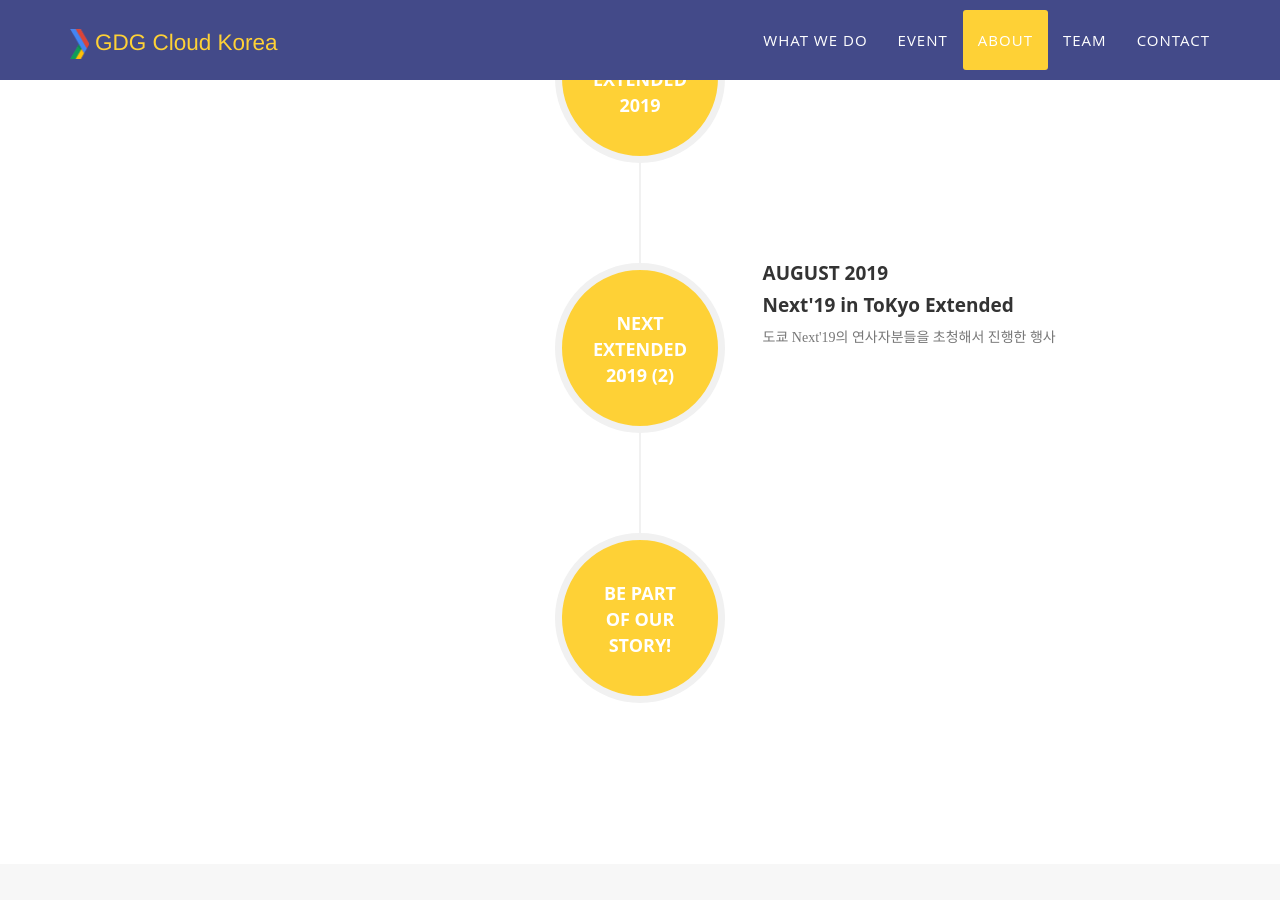
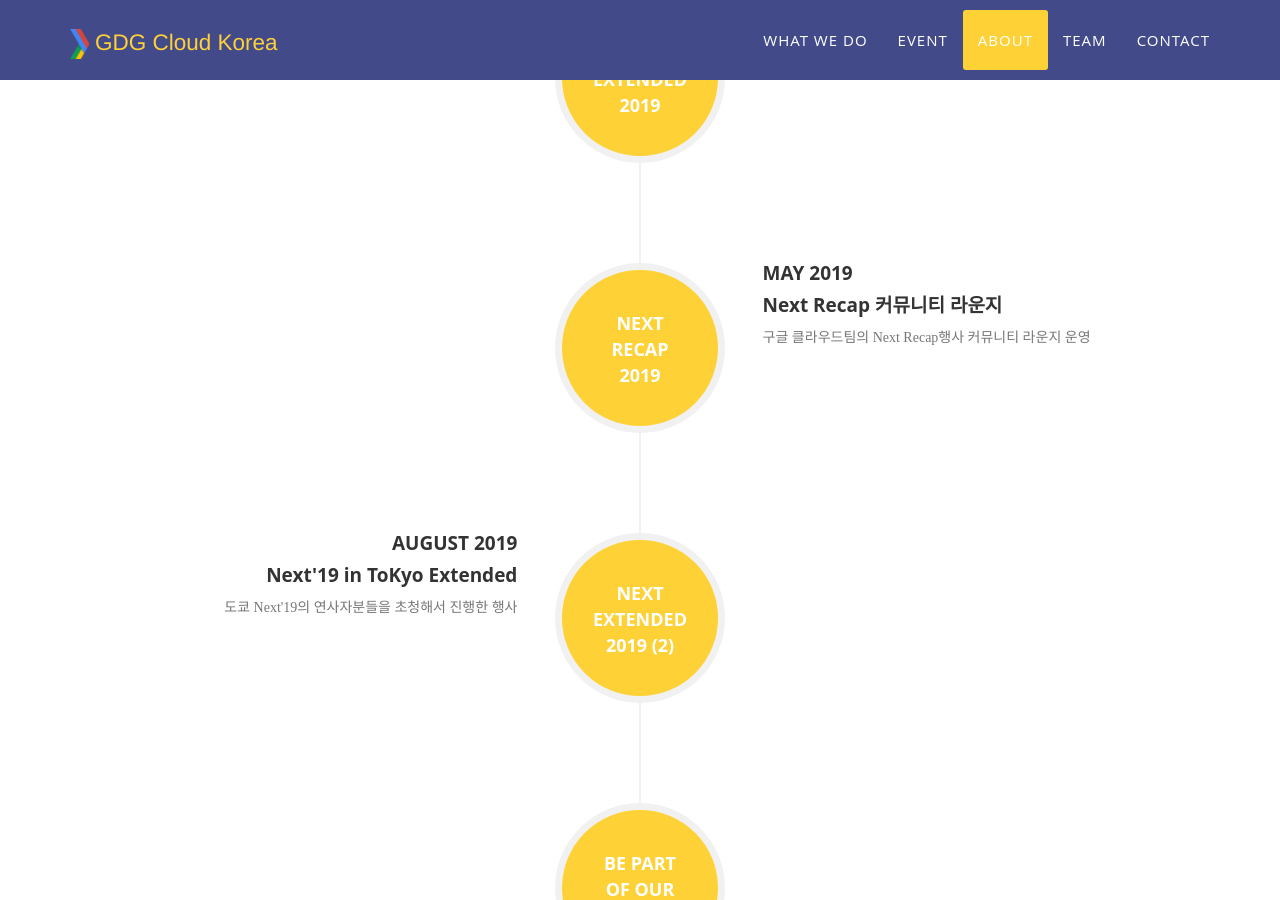
Before and after one commit to GCPUG-KR/gcpug-kr.github.com, a Jekyll site: the page built from index.html, in a window 1280 px wide and 900 px high, scrolled down 3704 px. Built offline with Jekyll 4.4.1, drawn with Linux system fonts in a browser that asks for light colours; some web fonts are replaced.

Commit message:
Update history

```diff
--- a/_includes/about.html
+++ b/_includes/about.html
@@ -92,6 +92,22 @@
                         <li class="timeline-inverted">
                             <div class="timeline-image">
                                 <h4>NEXT
+                                    <br>Recap
+                                    <br>2019</h4>
+                            </div>
+                            <div class="timeline-panel">
+                                <div class="timeline-heading">
+                                    <h4>May 2019</h4>
+                                    <h4 class="subheading">Next Recap 커뮤니티 라운지</h4>
+                                </div>
+                                <div class="timeline-body">
+                                    <p class="text-muted">구글 클라우드팀의 Next Recap행사 커뮤니티 라운지 운영</p>
+                                </div>
+                            </div>
+                        </li>
+                        <li class="timeline">
+                            <div class="timeline-image">
+                                <h4>NEXT
                                     <br>Extended
                                     <br>2019 (2)</h4>
                             </div>
@@ -105,7 +121,7 @@
                                 </div>
                             </div>
                         </li>
-                        <li class="timeline">
+                        <li class="timeline-inverted">
                             <div class="timeline-image">
                                 <h4>Be Part
                                     <br>Of Our
```
